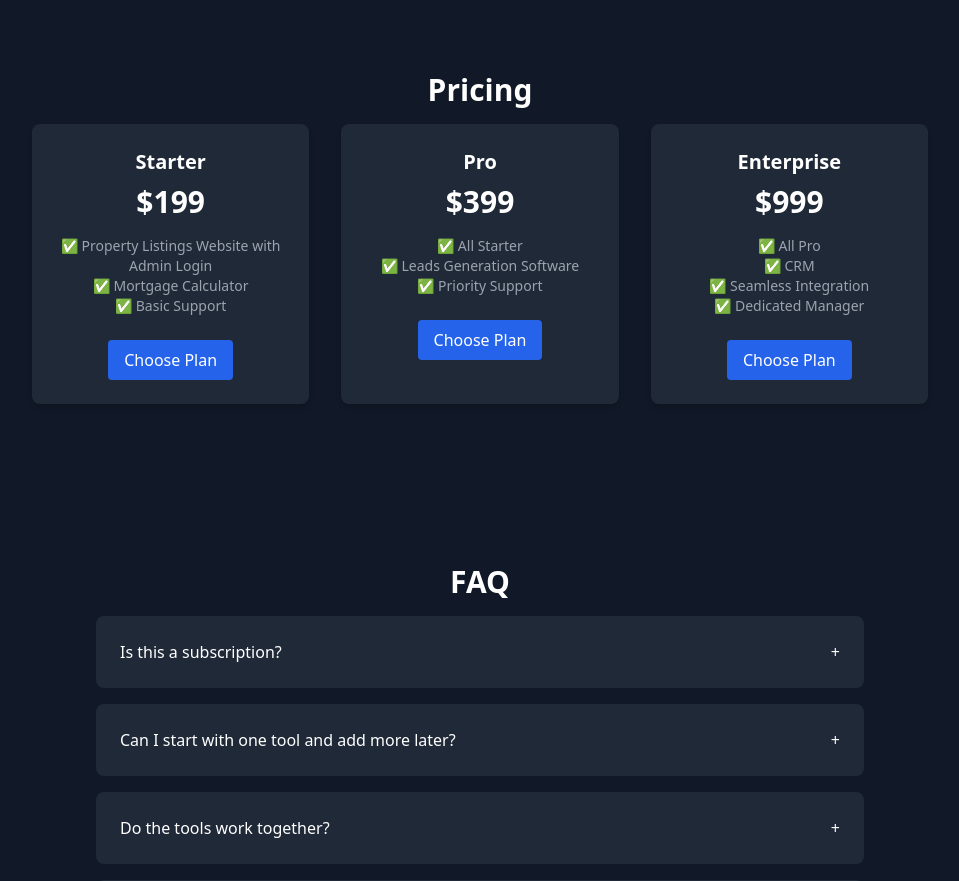
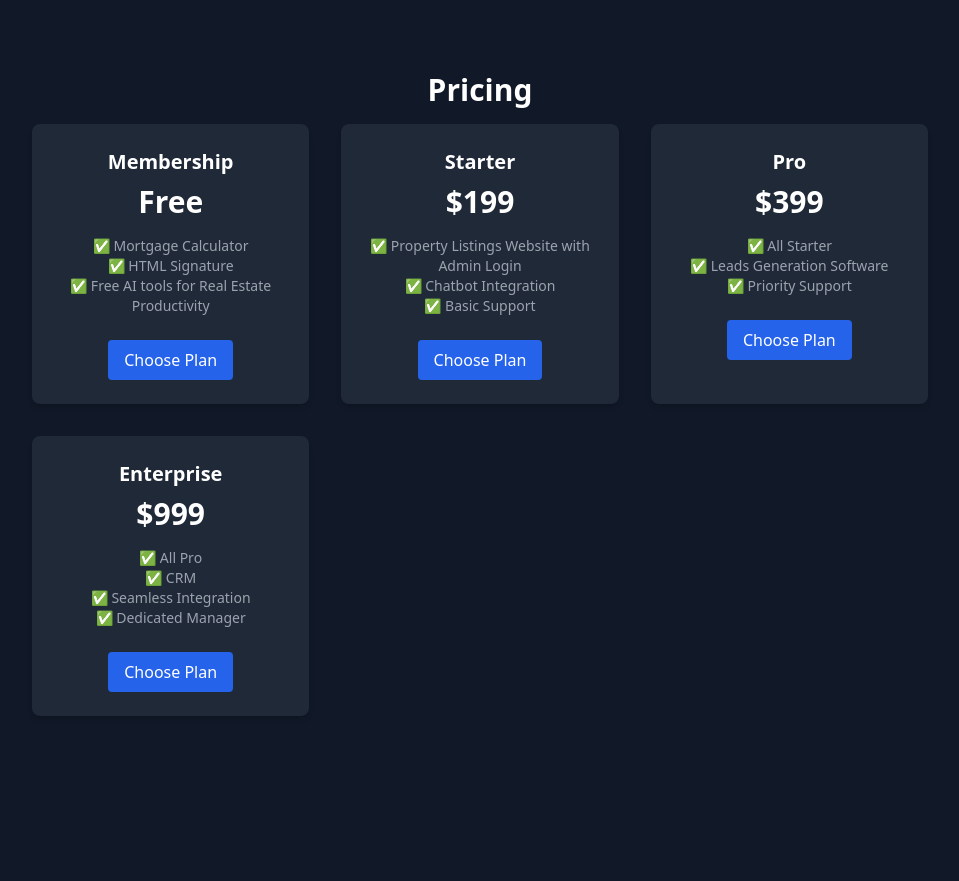
Before and after one commit to Pauly-2002/real-estate-services, a React (Create React App) app: page / in a window 1280 px wide. Shown: the part 2680-3561 px from the top of the page, without its empty margins (160-1119 px from the left). Built offline with nearby package versions, Linux system fonts and the light colour scheme.

Commit message:
button update

```diff
--- a/src/LandingPage.jsx
+++ b/src/LandingPage.jsx
@@ -7,21 +7,25 @@ export default function LandingPage() {
   const [openFAQ, setOpenFAQ] = useState(null);
 
   const handleChoosePlan = (pkg) => {
-    const message = `Hello ArchoLink Team,\n\nI am interested in the ${pkg.plan} plan (${pkg.price}).\nFeatures:\n${pkg.features
+    const message = `Hello ArchoLink Team,\n\nI am interested in the ${
+      pkg.plan
+    } plan (${pkg.price}).\nFeatures:\n${pkg.features
       .map((f) => `- ${f}`)
       .join("\n")}\n\nPlease get back to me.`;
-       window.open(
-         "https://www.instagram.com/direct/t/17842299369559859/",
-         "_blank"
-       );
-    const mailtoLink = `mailto:archolink@gmail.com?subject=Interested%20in%20${pkg.plan}%20Plan&body=${encodeURIComponent(
-      message
-    )}`
 
-    setTimeout(() => {
-      window.location.href = mailtoLink;
-    }, 500);
-};
+    // Replace 2348012345678 with your WhatsApp number in international format
+    const phoneNumber = "+2349038249400";
+
+    // Encode message for URL
+    const encodedMessage = encodeURIComponent(message);
+
+    // WhatsApp link
+    const whatsappLink = `https://wa.me/${phoneNumber}?text=${encodedMessage}`;
+
+    // Open WhatsApp chat
+    window.open(whatsappLink, "_blank");
+  };
+
 
 
   const toggleAccordion = (i) =>
@@ -88,7 +92,6 @@ export default function LandingPage() {
         </p>
         <div className="flex space-x-4">
           <a
-
             href="mailto:archolink@gmail.com?subject=I%20want%20to%20Get%20Started%20with%20ArchoLink&body=Hello%20ArchoLink%20Team,%0D%0A%0D%0AI%20am%20interested%20in%20getting%20started.%20Please%20send%20me%20more%20details."
             className="bg-blue-600 hover:bg-blue-700 text-white px-6 py-3 rounded font-medium"
           >
@@ -271,11 +274,16 @@ export default function LandingPage() {
         <div className="max-w-4xl mx-auto grid md:grid-cols-3 gap-8">
           {[
             {
+              plan: "Membership",
+              price: "Free",
+              features: ["Mortgage Calculator", "HTML Signature", "Free AI tools for Real Estate Productivity"],
+            },
+            {
               plan: "Starter",
               price: "$199",
               features: [
                 "Property Listings Website with Admin Login",
-                "Mortgage Calculator",
+                "Chatbot Integration",
                 "Basic Support",
               ],
             },
```
